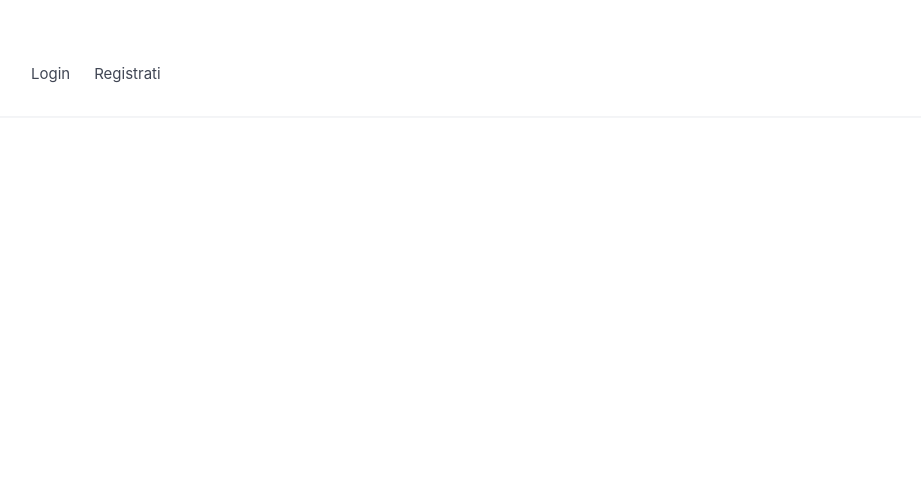
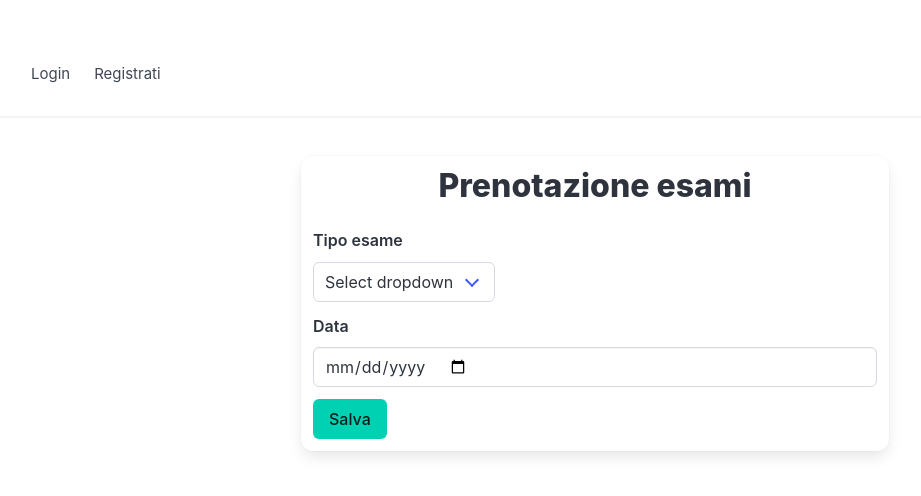
Before and after one commit to alfonsodomenici/gestione-sistemi-cloud-2025, a Vue app in the folder prenotazioni/: page /create-reservation in a window 1280 px wide. Before the commit this address had no page. Shown: the top 496 px of the page, without its empty margins (45-966 px from the left). Built offline with nearby package versions, Linux system fonts and the light colour scheme.

Commit message:
Refactor navigation and views: update routes and links for reservations, remove HomeView, and add CreateReservationView and ReservationsView

```diff
--- a/prenotazioni/src/components/NavBar.vue
+++ b/prenotazioni/src/components/NavBar.vue
@@ -37,8 +37,8 @@ const onLogout = () => {
             <div class="navbar-start">
                 <RouterLink v-if="!auth.isAuthenticated()"  to="/" class="navbar-item">Login</RouterLink>
                 <RouterLink v-if="!auth.isAuthenticated()" to="/registration" class="navbar-item">Registrati</RouterLink>
-                <RouterLink v-if="auth.isAuthenticated()" to="/home" class="navbar-item">Prenotazioni</RouterLink>
-
+                <RouterLink v-if="auth.isAuthenticated()" to="/reservations" class="navbar-item">Le tue Prenotazioni</RouterLink>
+                <RouterLink v-if="auth.isAuthenticated()" to="/create-reservation" class="navbar-item">Prenota</RouterLink>
             </div>
             <div class="navbar-end">
                 <button v-if="auth.isAuthenticated()" @click.prevent="onLogout" class="button">Logout</button>
--- /dev/null
+++ b/prenotazioni/src/views/CreateReservationView.vue
@@ -0,0 +1,37 @@
+<script setup>
+
+const onSave = () => {
+    // Implement save logic here, e.g., send data to the server
+    console.log('Reservation saved');
+    // Redirect or show a success message
+}
+</script>
+
+<template>
+    <div class="columns is-centered mt-5">
+        <form class="box column is-half">
+            <p class="title has-text-centered">Prenotazione esami</p>
+
+            <div class="field">
+                <label class="label">Tipo esame</label>
+                <div class="control">
+                    <div class="select">
+                        <select>
+                            <option>Select dropdown</option>
+                            <option>With options</option>
+                        </select>
+                    </div>
+                </div>
+            </div>
+            <div class="field">
+                <label class="label">Data</label>
+                <div class="control">
+                    <input class="input" type="date" name="date" id="date" required>
+                </div>
+            </div>
+            <div class="field">
+                <button @click.prevent="onSave" class="button is-primary">Salva</button>
+            </div>
+        </form>
+    </div>
+</template>
--- a/prenotazioni/src/views/LoginView.vue
+++ b/prenotazioni/src/views/LoginView.vue
@@ -28,7 +28,7 @@ const onLogin = (e) => {
 
     console.log('User authenticated:',auth.isAuthenticated());
 
-    router.push('/home');
+    router.push('/reservations');
 
 }
 
--- a/prenotazioni/src/views/HomeView.vue
+++ b/prenotazioni/src/views/ReservationsView.vue
@@ -5,7 +5,7 @@
 <template>
     <div class="columns is-centered mt-5">
         <div class="box column is-half">
-            <p class="title has-text-centered">Benvenuto nella pagina di prenotazioni</p>
+            <p class="title has-text-centered">Benvenuto nella pagina delle tue prenotazioni</p>
 
         </div>
     </div>
```
Also changed, not shown: prenotazioni/src/router/index.js (+9 -3 lines).
